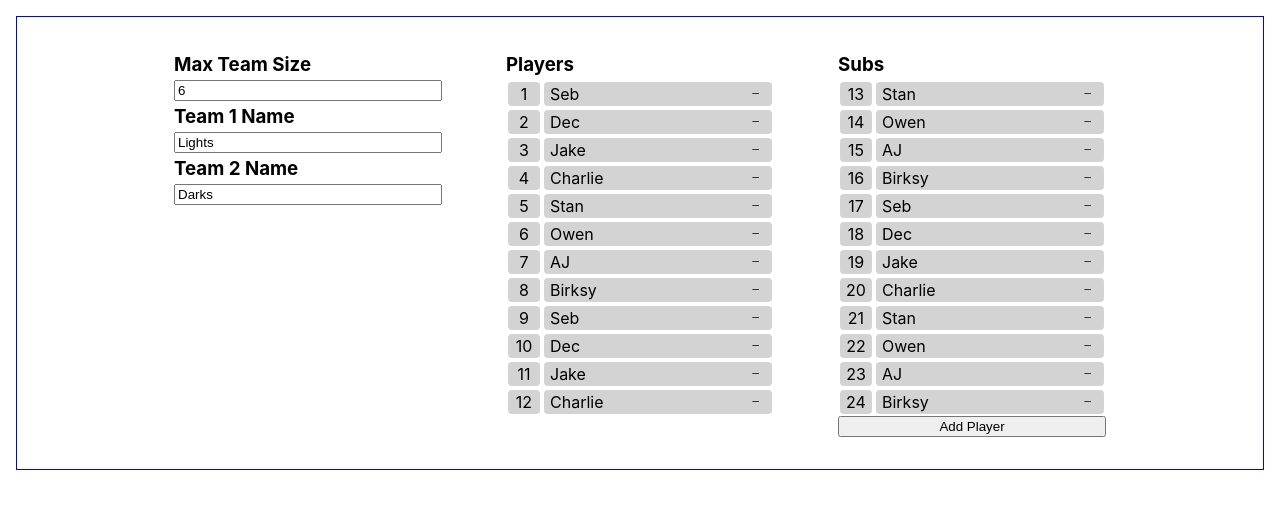
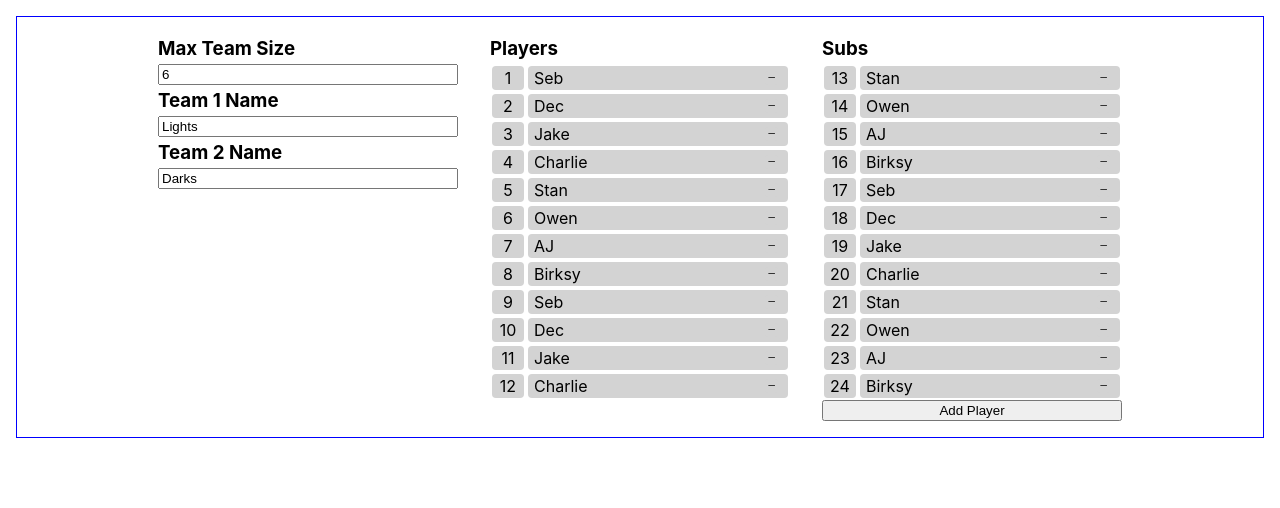
Before and after one commit to SScothorn/teamsheet, a React (Create React App) app: page / in a window 1280 px wide. Shown: the top 508 px of the page. Built offline with nearby package versions, Linux system fonts and the light colour scheme.

Commit message:
More css

```diff
--- a/src/App.css
+++ b/src/App.css
@@ -8,9 +8,10 @@
 }
 
 .App {
-	margin: 1rem
+	margin: 1rem;
 }
 
 h3 {
 	margin: 0.25rem 0rem;
+	/* font-size:1.5em; */
 }
--- a/src/components/SetupForm/SetupForm.css
+++ b/src/components/SetupForm/SetupForm.css
@@ -11,7 +11,7 @@
 .Setup__Section {
 	/* background-color: #EEEEEE; */
 	margin: 1rem;
-	padding: 1rem;
+	padding: 0;
 	display: flex;
 	flex-direction: column;
 	min-width: 300px;
```
